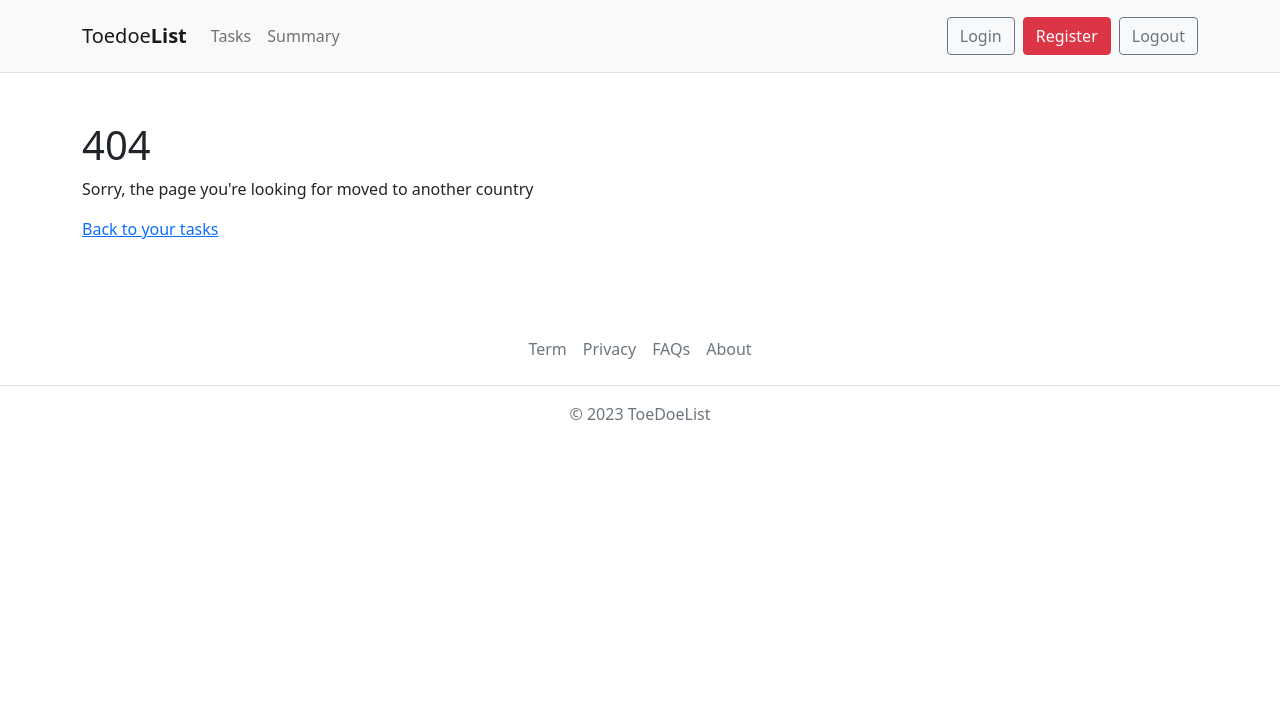
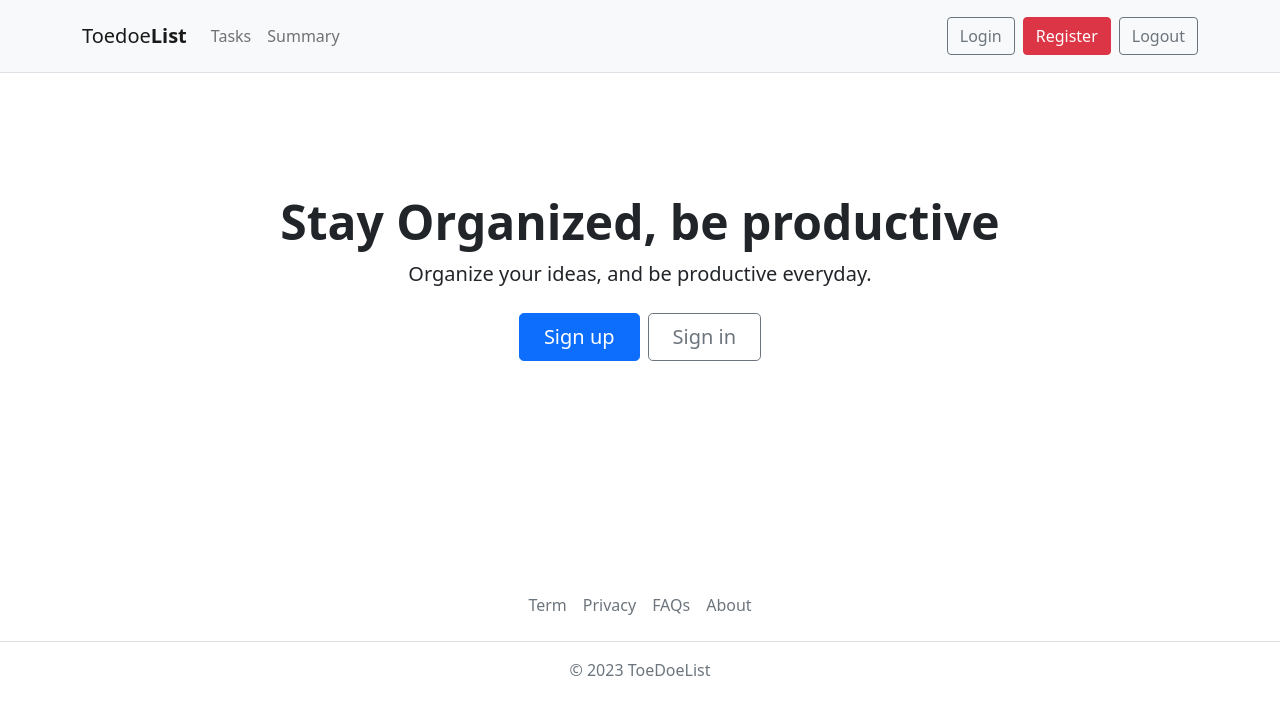
Before and after one commit to VicDeo/laravel-vue-spa, a Vue app in the folder frontend/: page / in a window 1280 px wide. Before the commit this address had no page. Shown: the top 714 px of the page. Built offline with nearby package versions, Linux system fonts and the light colour scheme.

Commit message:
Home page, transitions, navigation guards and route metafields

```diff
--- a/frontend/src/App.vue
+++ b/frontend/src/App.vue
@@ -1,14 +1,27 @@
 <script setup>
-import Navbar from './components/Navbar.vue';
-import Footer from './components/Footer.vue';
+import Navbar from "./components/Navbar.vue";
+import Footer from "./components/Footer.vue";
 </script>
 
 <template>
-<Navbar />
-<router-view />
-<Footer />
+    <Navbar />
+    <router-view v-slot="{ Component }">
+        <Transition name="fade" mode="out-in">
+            <component :is="Component">
+
+            </component>
+        </Transition>
+    </router-view>
+    <Footer />
 </template>
 
 <style scoped>
-
+.fade-enter-active,
+.fade-leave-active {
+    transition: opacity 0.5s ease;
+}
+.fade-enter-from,
+.fade-leave-to {
+    opacity: 0;
+}
 </style>
--- a/frontend/src/components/Navbar.vue
+++ b/frontend/src/components/Navbar.vue
@@ -1,10 +1,10 @@
 <template>
     <nav class="navbar navbar-expand-lg navbar-light bg-light border-bottom">
         <div class="container py-2">
-            <a href="#" class="navbar-brand">
+            <router-link :to="{ name: 'home' }" class="navbar-brand">
                 <span>Toedoe</span>
                 <strong>List</strong>
-            </a>
+            </router-link>
             <button
                 class="navbar-toggler"
                 type="button"
@@ -24,9 +24,7 @@
                         >
                     </li>
                     <li class="nav-item">
-                        <router-link
-                            :to="{ name: 'summary' }"
-                            class="nav-link"
+                        <router-link :to="{ name: 'summary' }" class="nav-link"
                             >Summary</router-link
                         >
                     </li>
@@ -59,6 +57,6 @@
 
 <style scoped>
 .nav-link.router-link-active {
-    color: rgba(0, 0, 0, .9);
+    color: rgba(0, 0, 0, 0.9);
 }
 </style>
--- /dev/null
+++ b/frontend/src/pages/HomePage.vue
@@ -0,0 +1,22 @@
+<template>
+    <main class="px-4 py-5 my-5 text-center" style="min-height: 50vh">
+        <h1 class="display-5 fw-bold mt-4">Stay Organized, be productive</h1>
+        <div class="col-lg-6 mx-auto">
+            <p class="lead mb-4">
+                Organize your ideas, and be productive everyday.
+            </p>
+            <div class="d-grid gap-2 d-sm-flex justify-content-sm-center">
+                <router-link
+                    :to="{ name: 'register' }"
+                    class="btn btn-primary btn-lg px-4 gap-3"
+                    >Sign up</router-link
+                >
+                <router-link
+                    :to="{ name: 'login' }"
+                    class="btn btn-outline-secondary btn-lg px-4"
+                    >Sign in</router-link
+                >
+            </div>
+        </div>
+    </main>
+</template>
--- a/frontend/src/pages/LoginPage.vue
+++ b/frontend/src/pages/LoginPage.vue
@@ -1,13 +1,15 @@
 <template>
-    <h1>Login</h1>
-    <button class="btn btn-primary" @click="handleClick">Login</button>
+    <main style="min-height: 50vh; margin-top: 2rem">
+        <h1>Login</h1>
+        <button class="btn btn-primary" @click="handleClick">Login</button>
+    </main>
 </template>
 
 <script setup>
-import { useRouter } from 'vue-router';
+import { useRouter } from "vue-router";
 
-const router = useRouter()
+const router = useRouter();
 const handleClick = () => {
-    router.push({name: 'tasks'})
-}
+    router.push({ name: "tasks" });
+};
 </script>
--- a/frontend/src/router/index.js
+++ b/frontend/src/router/index.js
@@ -1,8 +1,21 @@
 import { createRouter, createWebHistory } from "vue-router";
 import routes from "./routes";
 
-export default createRouter({
+const router = createRouter({
     routes,
     history: createWebHistory(),
     // linkActiveClass: 'active'
-})
+});
+
+router.beforeEach((to, from) => {
+    if (to.meta.auth) {
+        return {
+            name: "login",
+            query: {
+                redirect: to.fullPath
+            }
+        };
+    }
+});
+
+export default router;
--- a/frontend/src/router/routes.js
+++ b/frontend/src/router/routes.js
@@ -3,16 +3,24 @@
 import RegisterPage from "@/pages/RegisterPage.vue";
 import SummaryPage from "@/pages/SummaryPage.vue";
 import NotFound from "@/pages/errors/NotFound.vue";
+import HomePage from "@/pages/HomePage.vue";
 
 const routes = [
     {
+        path: "/",
+        component: HomePage,
+        name: 'home',
+    },
+    {
         path: "/tasks",
         component: TasksPage,
-        name: 'tasks'
+        name: 'tasks',
+        meta: {auth: true}
     },    {
         path: "/summary",
         component: SummaryPage,
-        name: 'summary'
+        name: 'summary',
+        meta: {auth: true}
     },
     {
         path: "/login",
```
